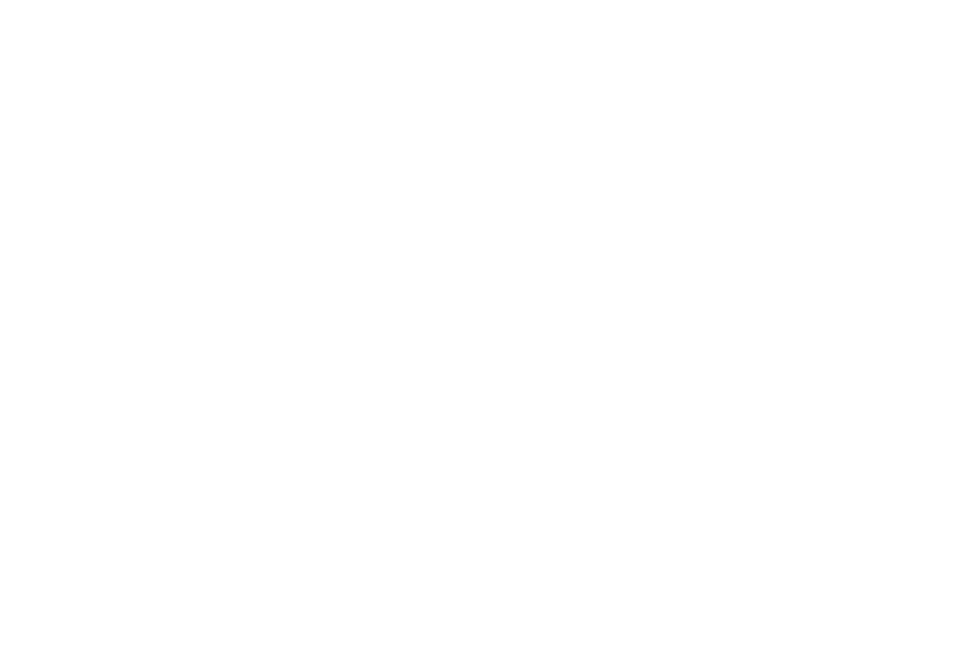
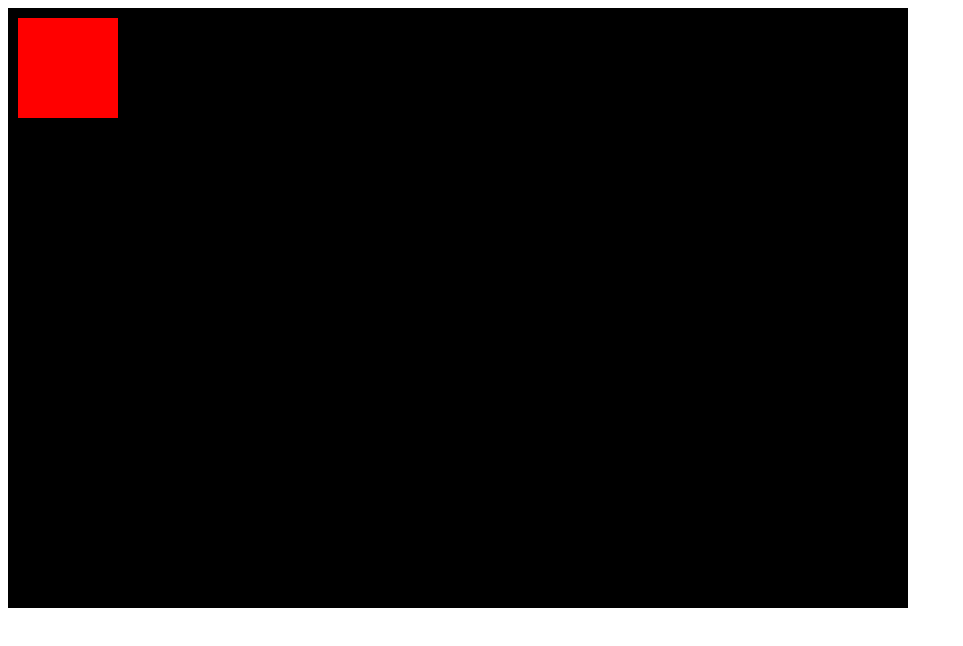
Before and after one commit to tmpvar/gamehackday-06-25-11, a website: page client/index.html in a window 1280 px wide. Shown: the whole page, without its empty margins (0-963 px from the left). Drawn offline with nearby package versions, Linux system fonts and the light colour scheme.

Commit message:
rendering a block

```diff
--- a/client/index.html
+++ b/client/index.html
@@ -3,13 +3,15 @@
   <head>
     <title>SPACE</title>
     <script type="text/javascript" src="/socket.io/socket.io.js"></script>
+    <script type="text/javascript" src="../shared/shared.js"></script>
   </head>
   <body>
 
-    <canvas id="render-target"></canvas>
+    <canvas width="900" height ="600" id="render-target"></canvas>
+
 
     <script type="text/javascript" src="js/index.js"></script>
-    <script type="text/javascript" src="../shared/shared.js"></script>
+
     <script type="text/javascript">
       window.onload = bootstrap;
     </script>
--- a/client/js/index.js
+++ b/client/js/index.js
@@ -26,7 +26,7 @@
         Setup Local ship
       */
 
-      var ship = new entities.Ship();
+      var ship = new entities.Ship(10, 10);
 
       /*
         Keybinds
@@ -71,12 +71,24 @@
       /*
         Render loop
       */
+      var canvas = document.getElementById('render-target');
+      var context = canvas.getContext('2d');
       var fps = 1000/30;
       setTimeout(function nextFrame() {
 
+        var current = scene.players.length;
+        while(current--) {
+
+          context.fillStyle = "black";
+          context.fillRect(0,0, canvas.width, canvas.height);
+
+          scene.players[current].render(context)
+
+        };
+
         setTimeout(nextFrame, fps);
       },fps)
-    };
+    }();
   };
 
   /*
--- a/shared/shared.js
+++ b/shared/shared.js
@@ -1,10 +1,17 @@
 ;(function() {
   var entities = window.entities = {
-    ship : function() {
+    Ship : function(x, y) {
+
+      scene.players.push(this);
+
+      this.render = function(ctx) {
+        ctx.fillStyle = "red";
+        ctx.fillRect(x, y, 100, 100);
+      }
     }
   };
 
-  entities.ship.prototype = {
+  entities.Ship.prototype = {
     _      : {
       rotation : 0,
       thrust   : 0,
@@ -18,7 +25,7 @@
     }
   };
 
-  var scene    = window.scene    = {
+  var scene = window.scene = {
     players : []
   };
-});
+})();
```
